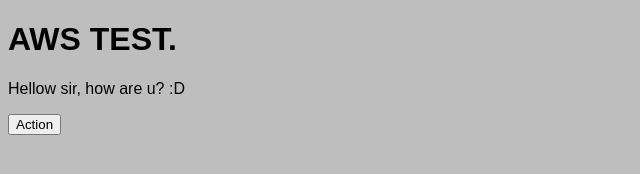
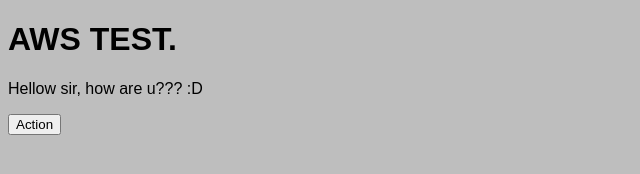
Before and after one commit to rumppel/awsLab, a website: page index.html in a window 1280 px wide. Shown: the full height of the page, 0-640 px from the left. Drawn offline with Linux system fonts and the light colour scheme.

```diff
--- a/index.html
+++ b/index.html
@@ -11,7 +11,7 @@
 
 <body>
 	<h1>AWS TEST.</h1>
-	<p>Hellow sir, how are u?  :D</p>
+	<p>Hellow sir, how are u???  :D</p>
 	<button type="button" onclick="doAlert()">Action</button>
 </body>
 
```
